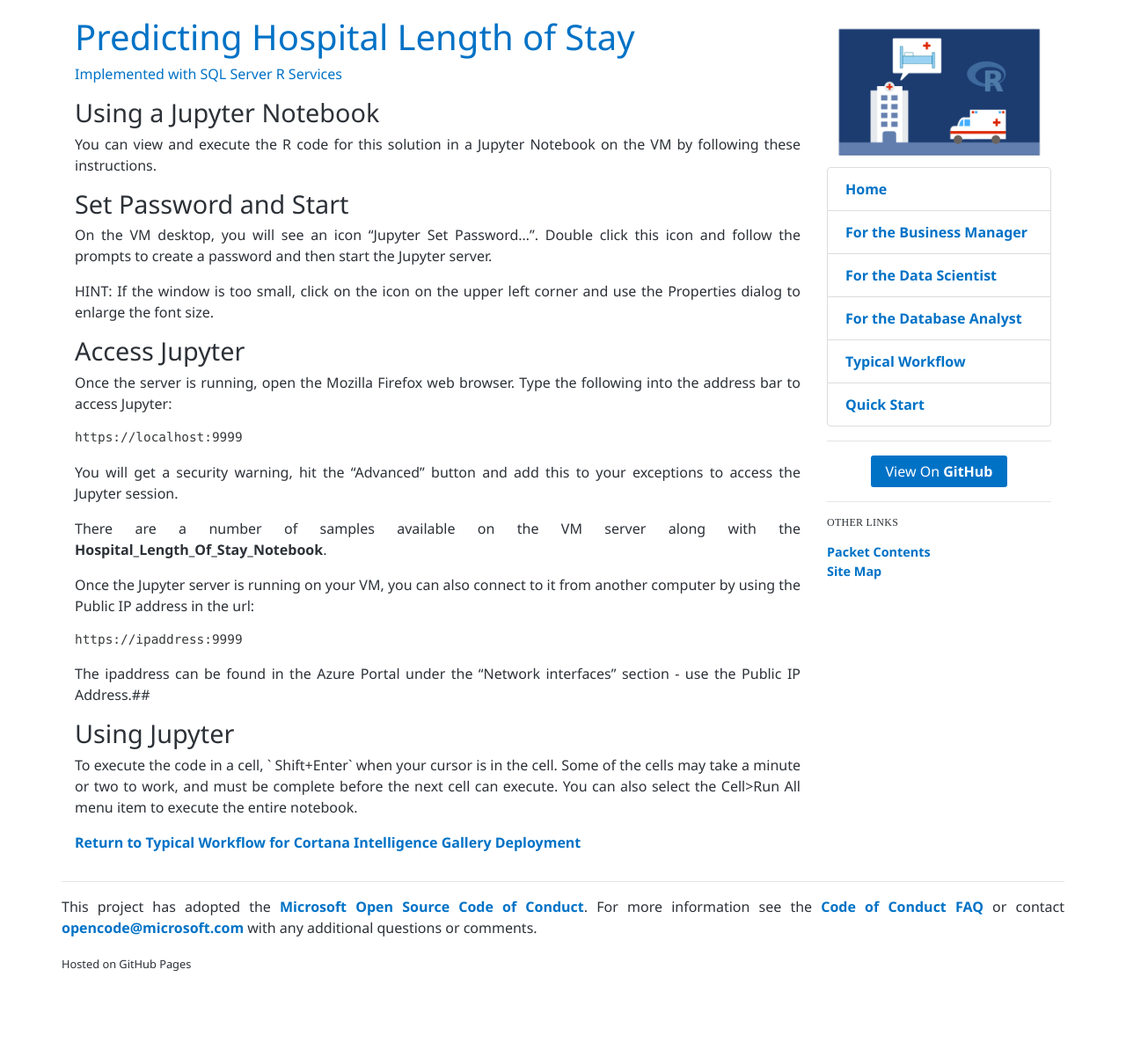
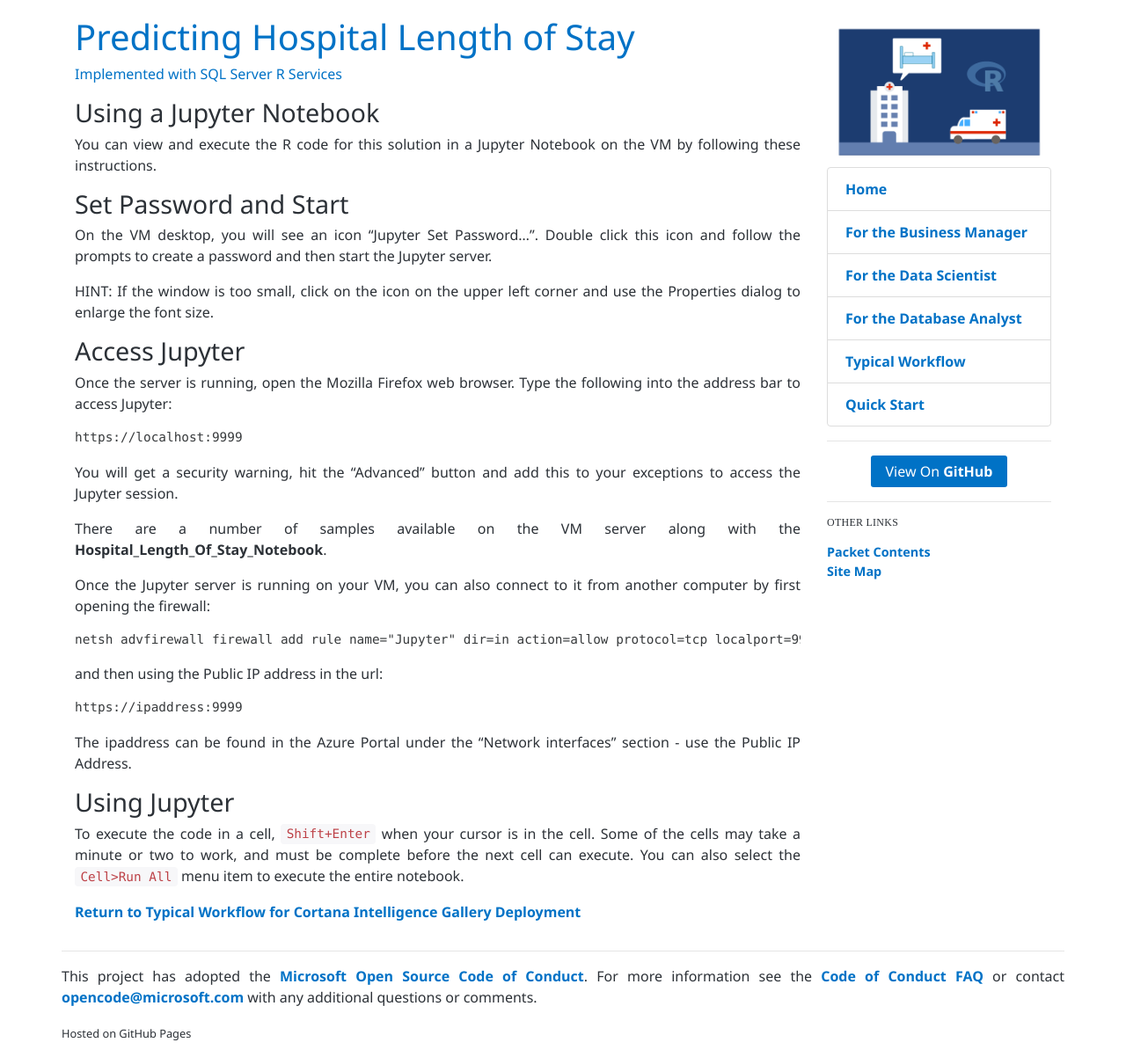
Before and after one commit to microsoft/r-server-hospital-length-of-stay, a Jekyll site: the page built from jupyter.md, in a window 1280 px wide. Shown: the whole page at 88% size. Built offline with Jekyll 4.4.1, drawn with Linux system fonts in a browser that asks for light colours; before the commit the page ends 1123 px from its top, so only the background shows below that.

Commit message:
minor wording changes

```diff
--- a/jupyter.md
+++ b/jupyter.md
@@ -23,15 +23,20 @@
  There are a number of samples available on the VM server along with the **Hospital_Length_Of_Stay_Notebook**.
 
 
- Once the Jupyter server is running on your VM, you can also connect to it from another computer by using the Public IP address in the url:
+ Once the Jupyter server is running on your VM, you can also connect to it from another computer by first opening the firewall:
+
+    netsh advfirewall firewall add rule name="Jupyter" dir=in action=allow protocol=tcp localport=9999
+
+
+ and then using the Public IP address in the url:
 
     https://ipaddress:9999
 
-The ipaddress can be found in the Azure Portal under the "Network interfaces" section - use the Public IP Address.##
+The ipaddress can be found in the Azure Portal under the "Network interfaces" section - use the Public IP Address.
 
 ## Using Jupyter
 
-To execute the code in a cell, ` Shift+Enter` when your cursor is in the cell.  Some of the cells may take a minute or two to work, and must be complete before the next cell can execute.  You can also select the Cell>Run All menu item to execute the entire notebook.
+To execute the code in a cell, `Shift+Enter` when your cursor is in the cell.  Some of the cells may take a minute or two to work, and must be complete before the next cell can execute.  You can also select the `Cell>Run All` menu item to execute the entire notebook.
 
 
 <a href="CIG_Workflow.html#step2">Return to Typical Workflow for Cortana Intelligence Gallery Deployment<a>
```
Also changed, not shown: Visualize_Results.md (+3 -4 lines).
